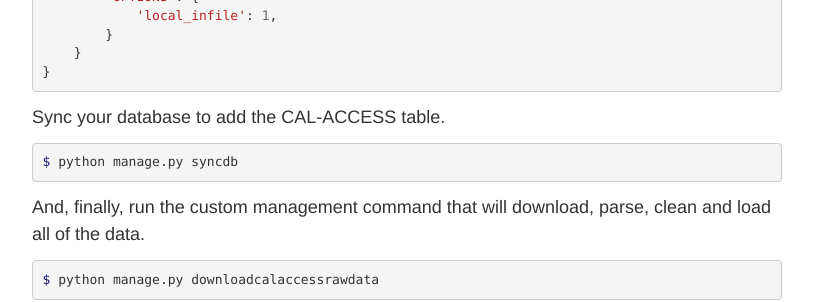
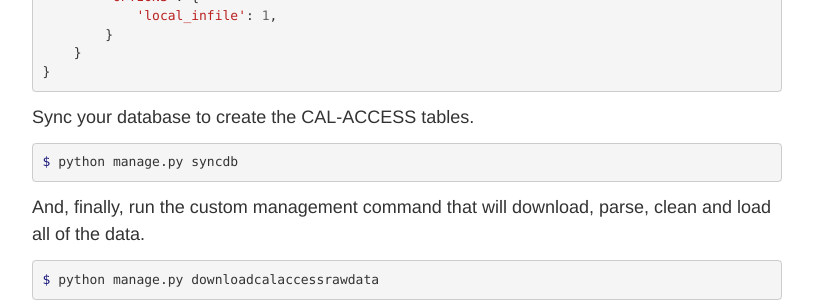
Before and after one commit to palewire/californiacivicdata.org, a Jekyll site: the page built from _posts/2015-01-01-pluggable-data.markdown, in a window 1280 px wide and 900 px high, scrolled down 3092 px. Shown: the part 153-455 px from the top of the window, without its empty margins (38-851 px from the left). Built offline with Jekyll 4.4.1, drawn with Linux system fonts in a browser that asks for light colours.

Commit message:
Updated 2015-01-01-pluggable-data.markdown

```diff
--- a/_posts/2015-01-01-pluggable-data.markdown
+++ b/_posts/2015-01-01-pluggable-data.markdown
@@ -104,7 +104,7 @@ DATABASES = {
 }
 {% endhighlight %}
 
-Sync your database to add the CAL-ACCESS table.
+Sync your database to create the CAL-ACCESS tables.
 
 {% highlight bash %}
 $ python manage.py syncdb
```
